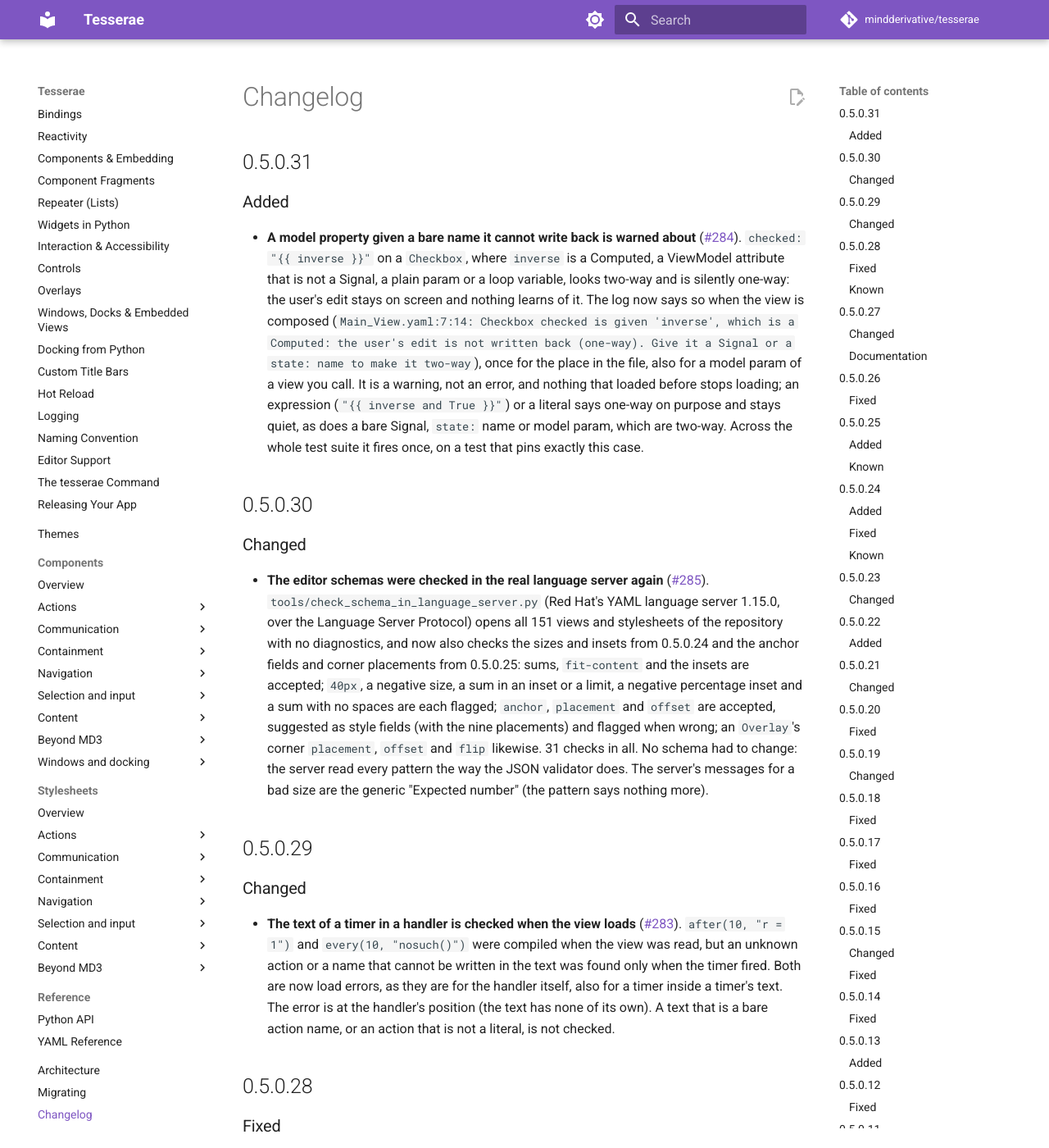
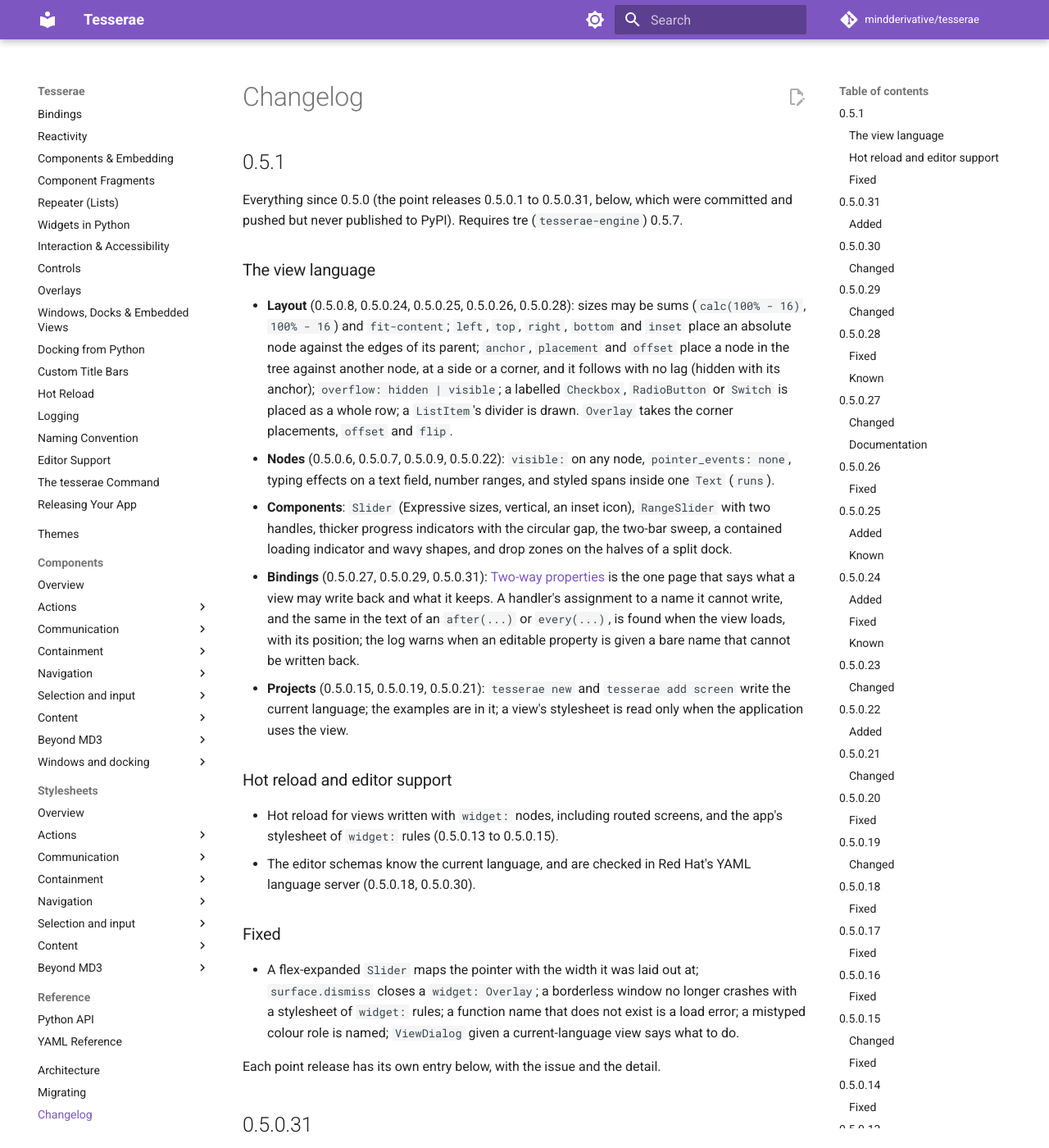
Before and after one commit to mindderivative/tesserae, an MkDocs documentation site: the page built from docs/changelog.md, in a window 1280 px wide and 1400 px high. Shown: the whole window at 82% size. Built offline with MkDocs 1.6.1 and Material for MkDocs 9.7.7, drawn with Linux system fonts in a browser that asks for light colours; comment, search, counter and statistics services are not loaded.

Commit message:
Tesserae 0.5.1
Co-Authored-By: Claude Sonnet 5.5 <noreply@anthropic.com>

```diff
--- a/docs/changelog.md
+++ b/docs/changelog.md
@@ -1,4 +1,27 @@
 # Changelog
+
+## 0.5.1
+
+Everything since 0.5.0 (the point releases 0.5.0.1 to 0.5.0.31, below, which were committed and pushed but never published to PyPI). Requires tre (`tesserae-engine`) 0.5.7.
+
+### The view language
+
+- **Layout** (0.5.0.8, 0.5.0.24, 0.5.0.25, 0.5.0.26, 0.5.0.28): sizes may be sums (`calc(100% - 16)`, `100% - 16`) and `fit-content`; `left`, `top`, `right`, `bottom` and `inset` place an absolute node against the edges of its parent; `anchor`, `placement` and `offset` place a node in the tree against another node, at a side or a corner, and it follows with no lag (hidden with its anchor); `overflow: hidden | visible`; a labelled `Checkbox`, `RadioButton` or `Switch` is placed as a whole row; a `ListItem`'s divider is drawn. `Overlay` takes the corner placements, `offset` and `flip`.
+- **Nodes** (0.5.0.6, 0.5.0.7, 0.5.0.9, 0.5.0.22): `visible:` on any node, `pointer_events: none`, typing effects on a text field, number ranges, and styled spans inside one `Text` (`runs`).
+- **Components**: `Slider` (Expressive sizes, vertical, an inset icon), `RangeSlider` with two handles, thicker progress indicators with the circular gap, the two-bar sweep, a contained loading indicator and wavy shapes, and drop zones on the halves of a split dock.
+- **Bindings** (0.5.0.27, 0.5.0.29, 0.5.0.31): [Two-way properties](guide/view-language.md#two-way-properties) is the one page that says what a view may write back and what it keeps. A handler's assignment to a name it cannot write, and the same in the text of an `after(...)` or `every(...)`, is found when the view loads, with its position; the log warns when an editable property is given a bare name that cannot be written back.
+- **Projects** (0.5.0.15, 0.5.0.19, 0.5.0.21): `tesserae new` and `tesserae add screen` write the current language; the examples are in it; a view's stylesheet is read only when the application uses the view.
+
+### Hot reload and editor support
+
+- Hot reload for views written with `widget:` nodes, including routed screens, and the app's stylesheet of `widget:` rules (0.5.0.13 to 0.5.0.15).
+- The editor schemas know the current language, and are checked in Red Hat's YAML language server (0.5.0.18, 0.5.0.30).
+
+### Fixed
+
+- A flex-expanded `Slider` maps the pointer with the width it was laid out at; `surface.dismiss` closes a `widget: Overlay`; a borderless window no longer crashes with a stylesheet of `widget:` rules; a function name that does not exist is a load error; a mistyped colour role is named; `ViewDialog` given a current-language view says what to do.
+
+Each point release has its own entry below, with the issue and the detail.
 
 ## 0.5.0.31
 
--- a/pyproject.toml
+++ b/pyproject.toml
@@ -4,7 +4,7 @@ build-backend = "hatchling.build"
 
 [project]
 name = "tesserae-ui"  # on PyPI; `tesserae` there is an unrelated project. The import name stays `tesserae`.
-version = "0.5.0.31"
+version = "0.5.1"
 description = "A pyCopper-style declarative Python GUI framework, powered by the Tesserae Render Engine (tre)."
 readme = "README.md"
 license = "MIT"
```
